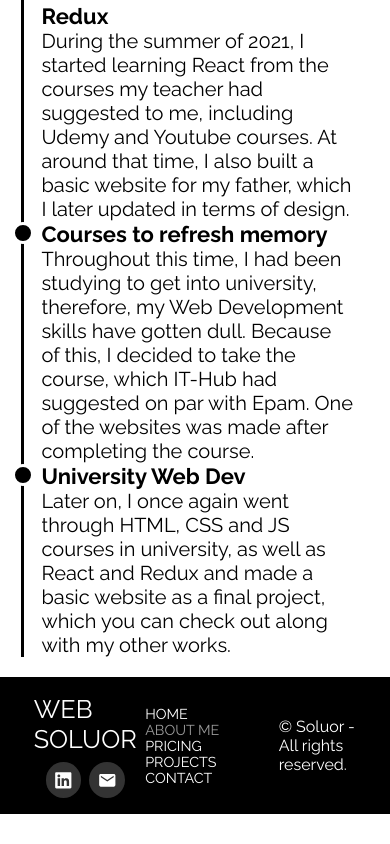
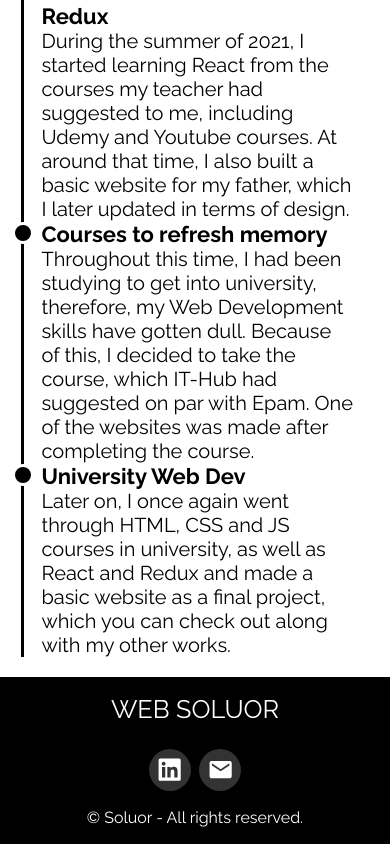
Before and after one commit to MrL1quid/illuminate-prod, a React (Vite) app: page /about in a window 390 px wide. Shown: the part 1624-2468 px from the top of the page. Before the commit the page ends 2438 px from the top, so only its background shows below. Built offline with nearby package versions, Linux system fonts and the light colour scheme.

Commit message:
Finished mobile footer

```diff
--- a/src/App.jsx
+++ b/src/App.jsx
@@ -24,7 +24,7 @@ function App() {
       {!location.pathname.startsWith("/projects/") ||
       location.pathname === "/projects/" ? (
         <div className={styles.mainApp}>
-          <MobileNavContext.Provider value={{mobileNavActive, setMobileNav: (v)=>setMobileNavActive(v)}}>
+          <MobileNavContext.Provider value={{mobileNavActive, setMobileNavActive}}>
             <Loader />
             <Navbar />
             <Routes>
--- a/src/Components/Footer.module.css
+++ b/src/Components/Footer.module.css
@@ -67,6 +67,17 @@ a.active {
 
 }
 @media only screen and (max-width: 768px) {
-
-
+    .footer{
+        flex-direction: column;
+    }
+    .logo-holder button{
+        font-size: 3vh;
+        border-radius: 50%;
+    }
+    .logo-holder> div{
+        margin: 2vh auto;
+    }
+    .fnav{
+        display: none;
+    }
 }
--- a/src/Components/Navbar.jsx
+++ b/src/Components/Navbar.jsx
@@ -10,7 +10,7 @@ const Navbar = () => {
   const location = useLocation();
   const [mobile, setMobile] = useState(false);
   const [mobileMenu, setMobileMenu] = useState(false)
-  const {setMobileNav} = useContext(MobileNavContext)
+  const {setMobileNavActive} = useContext(MobileNavContext)
 
   useEffect(() => {
     // initial state change
@@ -28,9 +28,14 @@ const Navbar = () => {
   }, []);
 
   useEffect(()=>{
-    mobileMenu ? document.body.classList.add('no-scroll') : document.body.classList.remove('no-scroll')
-    setMobileNav(mobileMenu)
+    mobileMenu ? document.body.classList.add('no-scroll') : document.body.classList.remove('no-scroll');
+    // setLastScrollPos(window.scrollY);
+    setMobileNavActive(mobileMenu)
   },[mobileMenu])
+
+  const closeHandler = ()=> {
+    setMobileMenu(false)
+  }
 
   return (
     <div className={styles.nav}>
@@ -60,8 +65,8 @@ const Navbar = () => {
           </>
         ) : (
           <>
-          <button className={styles.mobileBtn} onClick={()=>setMobileMenu(true)}><HiBars3/></button>
-          <DropNavbar active={mobileMenu} disableFunc={()=>setMobileMenu(false)}/>
+            <button className={styles.mobileBtn} onClick={()=>setMobileMenu(true)}><HiBars3/></button>
+            <DropNavbar active={mobileMenu} disableFunc={closeHandler}/>
           </>
         )}
       </div>
```
Also changed, not shown: src/Components/Loader.jsx (+0 -8 lines).
